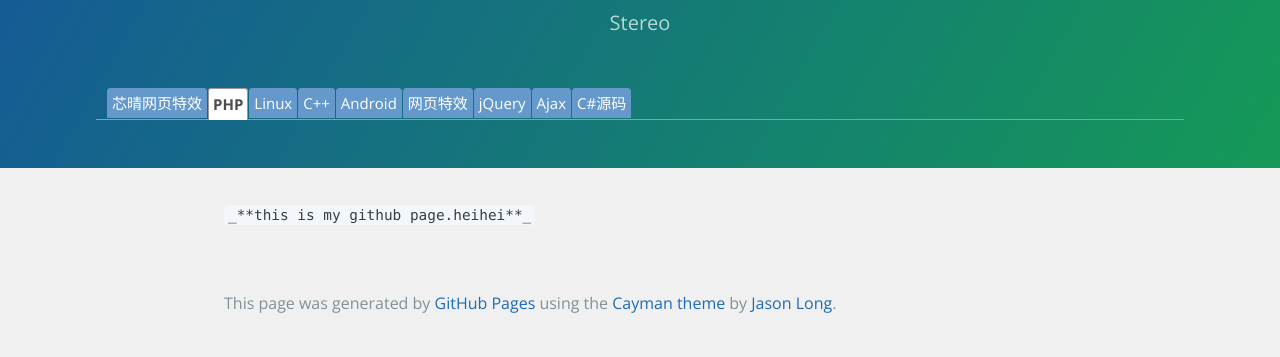
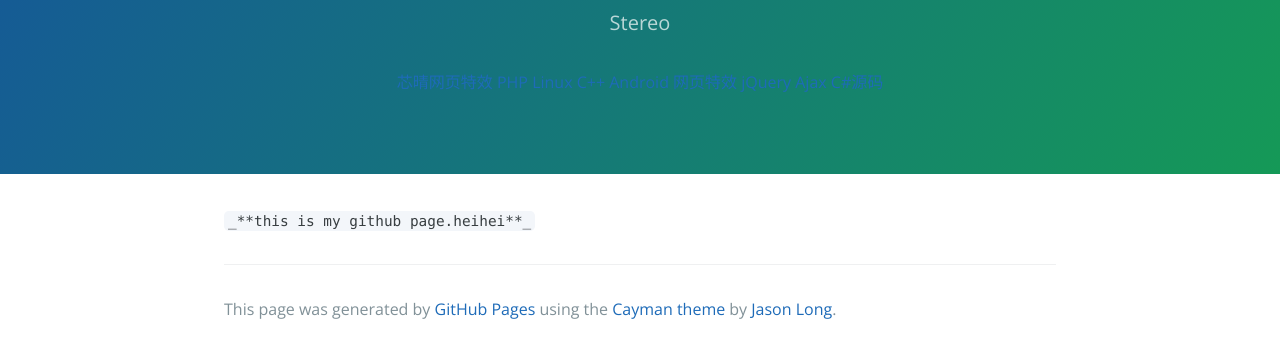
Before and after one commit to ilabqy/ilabqy.github.io, a plain HTML site: page index.html in a window 1280 px wide. Shown: the part 167-524 px from the top of the page. Drawn offline with nearby package versions, Linux system fonts and the light colour scheme.

Commit message:
Update index.html

```diff
--- a/index.html
+++ b/index.html
@@ -2,17 +2,7 @@
 <html lang="en-us">
   <head>
     <meta charset="UTF-8">
-    <style>
-@CHARSET "UTF-8";
-body{margin:0;width:100%;height:100%;background-color:#f0f0f0;font-size:14px;}
-body,td,input,textarea,select{font-family:arial,sans-serif;color:#4c4c4c;}
-.tab{width:100%}
-.tab .cell{float:left; clear:both; width:100%; border-bottom:1px solid #999;padding-left:10px;}
-.tab .cell a{ background-color:#6599CB;  border:1px solid #6599CB;  color:#FFF;  cursor:pointer;  float:left;  font-size:15px;  margin-left:1px;  padding:3px 4px; -moz-border-radius:3px 3px 0 0; -webkit-border-radius:3px 3px 0 0; border-radius:3px 3px 0 0}
-.tab .cell a:hover{background-color:#5C82AB; border-color:#5C82AB}
-.tab .cell .t{background-color:#FFF!important;  border-color:#999;  border-style:solid;  border-width:1px 1px 0;  color:#4c4c4c;  margin-bottom:-1px;  padding:4px 4px 5px; font-weight:bold}
-.tab .cont{float:left; clear:both; width:100%}
-</style>
+
     <title>EEEE</title>
     <meta name="viewport" content="width=device-width, initial-scale=1">
     <link rel="stylesheet" type="text/css" href="stylesheets/normalize.css" media="screen">
@@ -24,7 +14,7 @@ body,td,input,textarea,select{font-family:arial,sans-serif;color:#4c4c4c;}
     <section class="page-header">
       <h1 class="project-name">ilabqy</h1>
       <h2 class="project-tagline">Stereo</h2>
-    <div class="tab" style="margin:50px 0;">
+    <div class="tab" style="align:left;">
 	<div class="cell">
 		<a>芯晴网页特效</a>
 		<a class="t">PHP</a>
```
